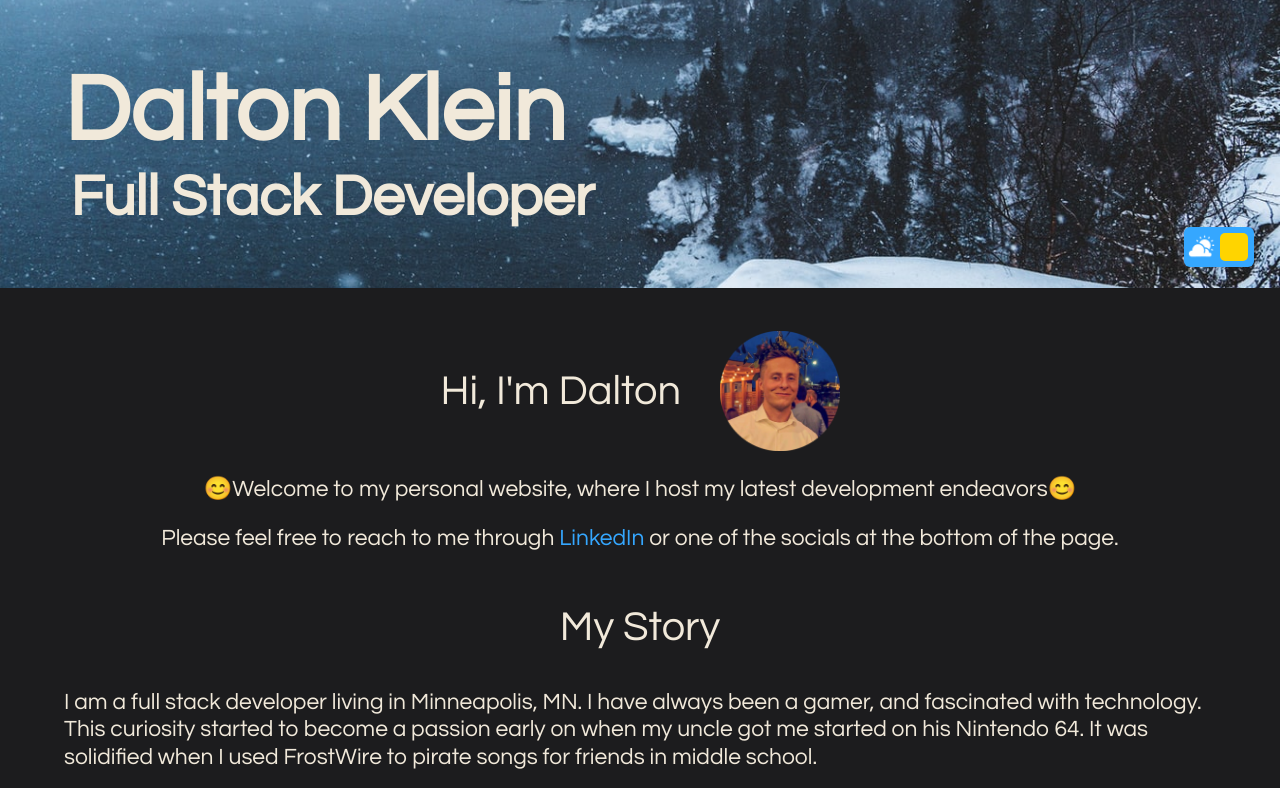
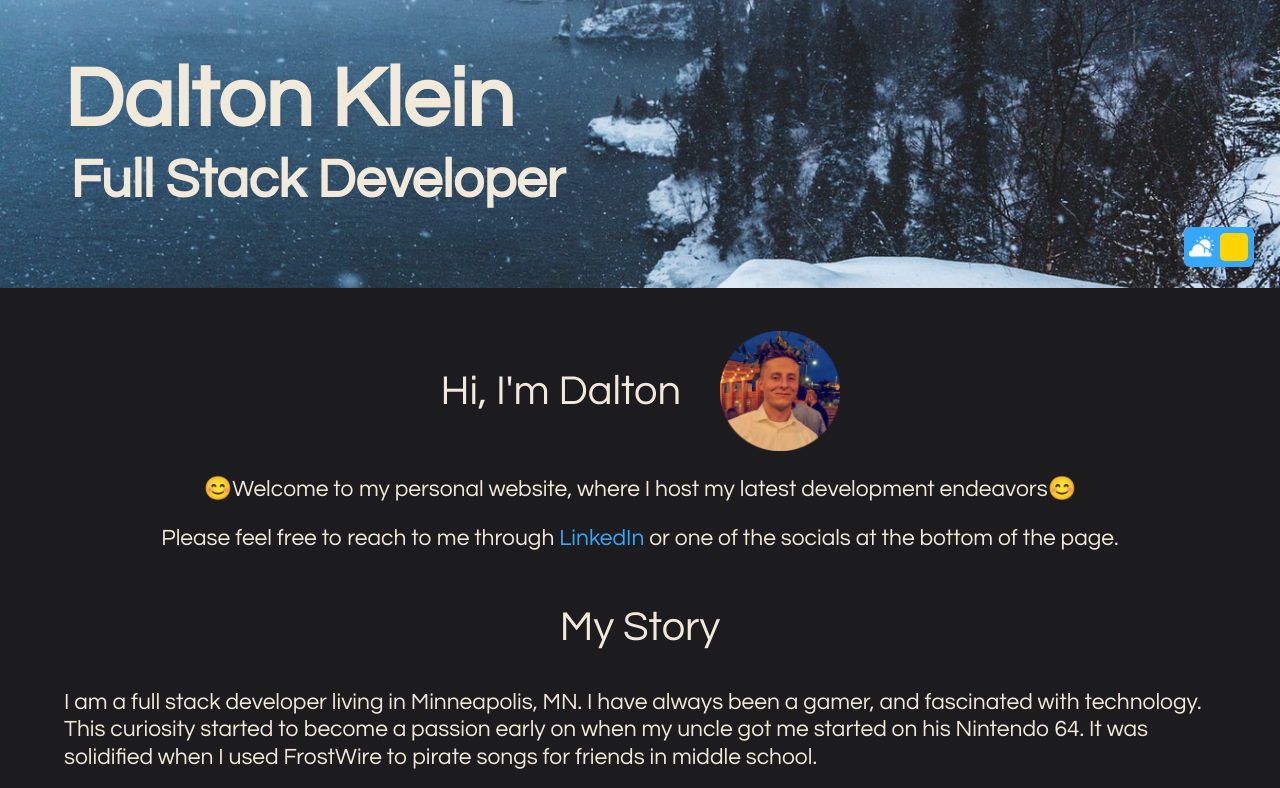
Before and after one commit to Dalton-Klein/d-klein-io, a Next.js app: page / in a window 1280 px wide. Shown: the top 788 px of the page. Built offline with nearby package versions, Linux system fonts and the light colour scheme.

Commit message:
Fix/TitleFixedAllDevices

```diff
--- a/styles/banner.module.scss
+++ b/styles/banner.module.scss
@@ -26,7 +26,7 @@
 }
 
 .title {
-  font-size: calc(30px + 5vw);
+  font-size: calc(30px + 4.25vw);
   font-weight: 600;
   color: $colorText;
   margin-bottom: 0vh;
@@ -34,7 +34,7 @@
 
 .subTitle {
   margin-left: .5vw;
-  font-size: calc(16px + 3.25vw);
+  font-size: calc(16px + 3vw);
   font-weight: 800;
   margin-top: 1vh;
 }
```
